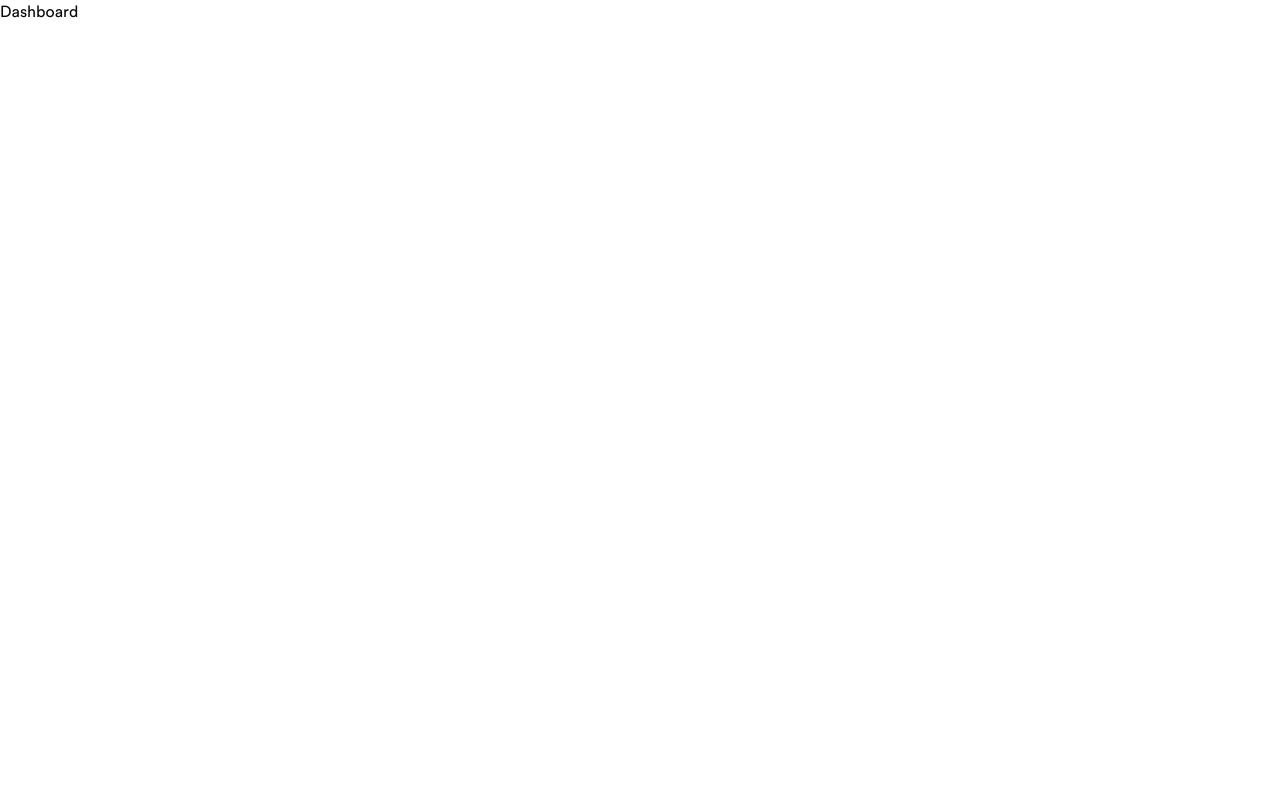
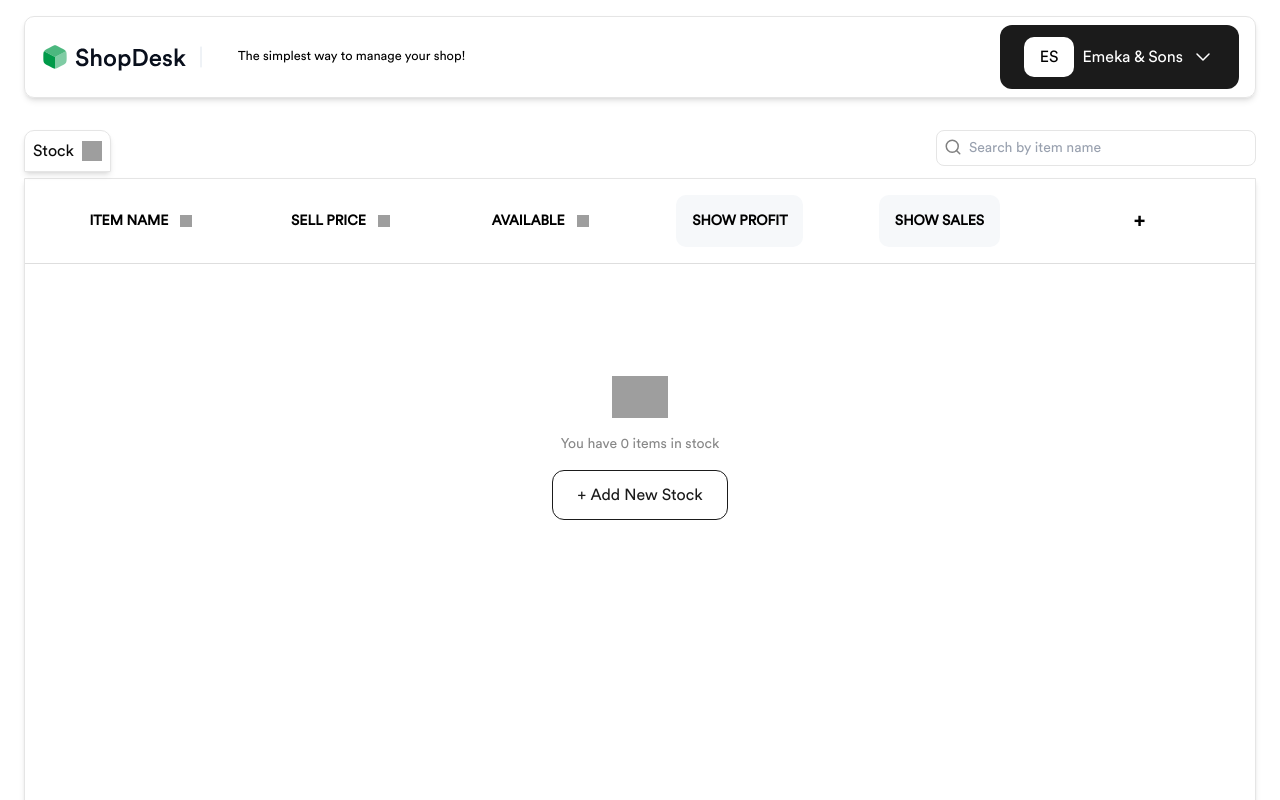
Before and after one commit to ukponotitus/shopdesk-fe, a Next.js app: page /dashboard in a window 1280 px wide. Shown: the top 800 px of the page. Built offline with nearby package versions, Linux system fonts and the light colour scheme; grey boxes are pictures that could not be loaded.

Commit message:
feat: create dashboard

```diff
--- a/app/(dashboard)/dashboard/page.tsx
+++ b/app/(dashboard)/dashboard/page.tsx
@@ -1,9 +1,226 @@
-import React from 'react'
+"use client";
+
+import { useState } from "react";
+import {
+  Table,
+  TableBody,
+  TableHead,
+  TableHeader,
+  TableRow,
+} from "@/components/ui/table";
+import { Search } from "lucide-react";
+import { ChevronDown } from "lucide-react";
+
+import {
+  DropdownMenu,
+  DropdownMenuContent,
+  DropdownMenuItem,
+  DropdownMenuTrigger,
+} from "@/components/ui/dropdown-menu";
+
+import Image from "next/image";
+import Logo from "@/components/functional/logo";
 
 const Page = () => {
+  const [stockItems] = useState([]);
+
   return (
-    <div>Dashboard</div>
-  )
-}
+    <main className="px-6 py-4 w-full">
+      <div className="space-y-8 w-full">
+        <div className="border px-4 py-2 shadow-md rounded-lg flex items-center justify-between">
+          <div className="flex items-center gap-6">
+            <Logo />
+            <small className="text-black hidden lg:block">
+              The simplest way to manage your shop!
+            </small>
+          </div>
+          <Image
+            src="/icons/menu.svg"
+            alt=""
+            width={20}
+            height={20}
+            className="w-5 h-5 lg:hidden"
+          />
+          <DropdownMenu>
+            <DropdownMenuTrigger>
+              <button className="btn-primary hover:cursor-pointer hidden lg:flex items-center gap-2 text-white">
+                <span className="py-2 px-4 rounded-lg bg-white text-black">
+                  ES
+                </span>
+                Emeka & Sons <ChevronDown strokeWidth={1.5} color="white" />
+              </button>
+            </DropdownMenuTrigger>
+            <DropdownMenuContent>
+              <DropdownMenuItem>Item name</DropdownMenuItem>
+            </DropdownMenuContent>
+          </DropdownMenu>
+        </div>
+        <div className="space-y-1.5 w-full">
+          <div className="flex flex-col lg:flex-row lg:not-first:items-center gap-2 lg:gap-0 lg:justify-between">
+            <div className="relative lg:hidden">
+              <Search
+                color="gray"
+                size={18}
+                className="absolute left-2 top-2"
+              />
+              <input
+                type="text"
+                placeholder="Search by item name"
+                className="text-black placeholder:text-gray-400 text-sm rounded-md border outline-none focus:ring-gray-400 focus:border-2 w-80 h-9 indent-8"
+              />
+            </div>
+            <div className="flex items-center gap-2 border shadow-md p-2 rounded-tr-lg rounded-tl-lg">
+              Stock
+              <Image
+                src="/icons/ui-box-2.svg"
+                alt=""
+                width={20}
+                height={20}
+                className="w-5 h-5"
+              />
+            </div>
+            <div className="relative hidden lg:block">
+              <Search
+                color="gray"
+                size={18}
+                className="absolute left-2 top-2"
+              />
+              <input
+                type="text"
+                placeholder="Search by item name"
+                className="text-black placeholder:text-gray-400 text-sm rounded-md border outline-none focus:ring-gray-400 focus:border-2 w-80 h-9 indent-8"
+              />
+            </div>
+          </div>
+          <div className="border shadow-md rounded-b-lg rounded-bl-lg">
+            {stockItems.length === 0 ? (
+              <div className="w-full overflow-x-auto">
+                <ul className="flex lg:grid lg:grid-cols-6 overflow-x-auto place-items-center place-content-center p-4 w-full">
+                  <li className="font-semibold text-black text-sm flex items-center gap-3 hover:cursor-pointer">
+                    ITEM NAME
+                    <Image
+                      src="/icons/CaretDown.svg"
+                      alt=""
+                      width={12}
+                      height={12}
+                      className="w-3 h-3"
+                    />
+                  </li>
+                  <li className="font-semibold text-black text-sm flex items-center gap-3 hover:cursor-pointer">
+                    SELL PRICE
+                    <Image
+                      src="/icons/CaretDown.svg"
+                      alt=""
+                      width={12}
+                      height={12}
+                      className="w-3 h-3"
+                    />
+                  </li>
+                  <li className="font-semibold text-black text-sm flex items-center gap-3 hover:cursor-pointer">
+                    AVAILABLE
+                    <Image
+                      src="/icons/CaretDown.svg"
+                      alt=""
+                      width={12}
+                      height={12}
+                      className="w-3 h-3"
+                    />
+                  </li>
+                  <li className="font-semibold text-black text-sm flex items-center justify-center hover:cursor-pointer">
+                    <span className="bg-[#F6F8FA] p-4 rounded-lg">
+                      SHOW PROFIT
+                    </span>
+                  </li>
+                  <li className="font-semibold text-black text-sm flex items-center justify-center hover:cursor-pointer">
+                    <span className="bg-[#F6F8FA] p-4 rounded-lg">
+                      SHOW SALES
+                    </span>
+                  </li>
+                  <li className="font-semibold text-black text-xl flex items-center justify-center hover:cursor-pointer">
+                    +
+                  </li>
+                </ul>
+                <span className="w-full h-px bg-[#DEDEDE] block"></span>
+                <div className="relative h-[80vh] w-full">
+                  <div className="absolute space-y-4 right-0 left-0 top-28 w-56 mx-auto text-center">
+                    <Image
+                      src="/icons/empty-note-pad.svg"
+                      alt=""
+                      width={56}
+                      height={56}
+                      className="mx-auto"
+                    />
+                    <p className="text-[#888888] text-sm">
+                      You have 0 items in stock
+                    </p>
+                    <button className="btn-outline hover:cursor-pointer">
+                      + Add New Stock
+                    </button>
+                  </div>
+                </div>
+              </div>
+            ) : (
+              <Table>
+                <TableHeader className="w-full overflow-x-auto">
+                  <TableRow className="flex lg:grid lg:grid-cols-6 overflow-x-auto place-items-center place-content-center py-4 w-full">
+                    <TableHead className="font-semibold text-black px-4 flex items-center gap-3">
+                      ITEM NAME
+                      <Image
+                        src="/icons/CaretDown.svg"
+                        alt=""
+                        width={12}
+                        height={12}
+                        className="w-3 h-3"
+                      />
+                    </TableHead>
+                    <TableHead className="font-semibold text-black px-4 flex items-center gap-3">
+                      SELL PRICE
+                      <Image
+                        src="/icons/CaretDown.svg"
+                        alt=""
+                        width={12}
+                        height={12}
+                        className="w-3 h-3"
+                      />
+                    </TableHead>
+                    <TableHead className="font-semibold text-black px-4 flex items-center gap-3">
+                      AVAILABLE
+                      <Image
+                        src="/icons/CaretDown.svg"
+                        alt=""
+                        width={12}
+                        height={12}
+                        className="w-3 h-3"
+                      />
+                    </TableHead>
+                    <TableHead className="font-semibold text-black px-4 flex items-center justify-center">
+                      <span className="bg-[#F6F8FA] p-4 rounded-lg">
+                        SHOW SALES
+                      </span>
+                    </TableHead>
+                    <TableHead className="font-semibold text-black px-4 flex items-center justify-center">
+                      <span className="bg-[#F6F8FA] p-4 rounded-lg">
+                        SHOW PROFIT
+                      </span>
+                    </TableHead>
+                    <TableHead className="font-semibold text-black text-xl px-4 flex items-center justify-center">
+                      +
+                    </TableHead>
+                  </TableRow>
+                </TableHeader>
+                <TableBody className="relative h-[80vh] w-full">
+                  <TableRow></TableRow>
+                </TableBody>
+              </Table>
+            )}
+          </div>
+        </div>
+      </div>
+      <p className="text-center mt-4">
+        © {new Date().getFullYear()}, Powered by Timbu Business
+      </p>
+    </main>
+  );
+};
 
-export default Page
+export default Page;
```
